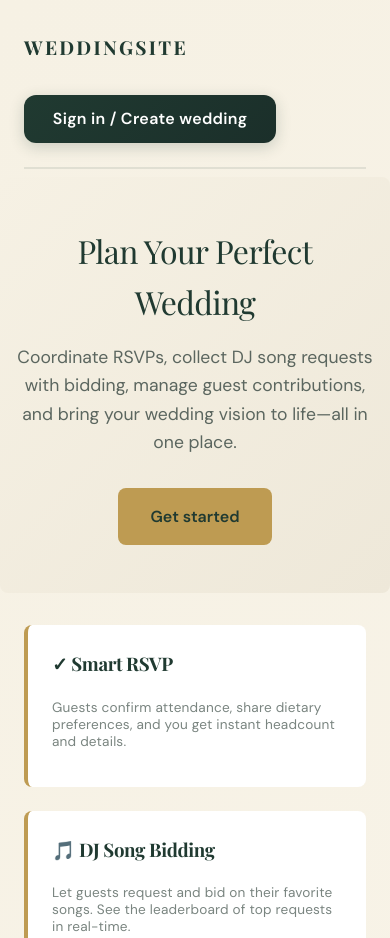
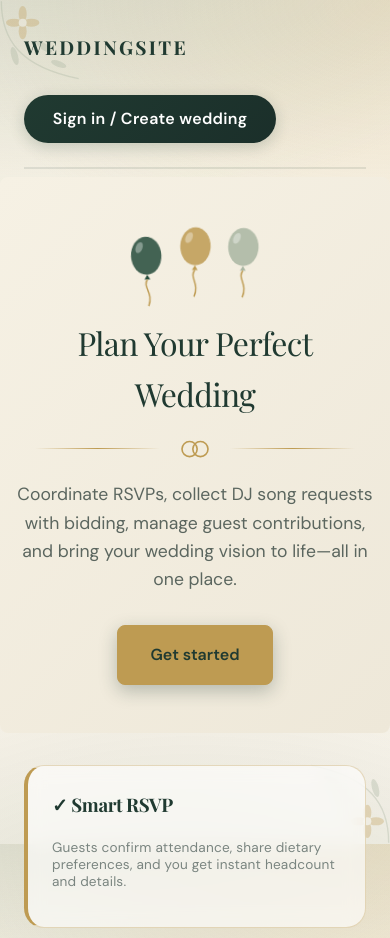
Before and after one commit to colyske/WeddingSite, a website: page index.html in a window 390 px wide. Shown: the top 938 px of the page. Drawn offline with nearby package versions, Linux system fonts and the light colour scheme; no server answers; a web font is replaced by a local one.

Commit message:
Design overhaul: glass theme and wedding ornaments
Co-authored-by: Copilot App <223556219+Copilot@users.noreply.github.com>

```diff
--- a/index.html
+++ b/index.html
@@ -6,7 +6,7 @@
   <meta name="theme-color" content="#203a31">
   <meta name="description" content="WeddingSite: Plan your wedding with coordinated RSVPs, DJ song bidding, guest contributions, and more.">
   <title>WeddingSite — Wedding Planning Simplified</title>
-  <link rel="stylesheet" href="app-shell.css">
+  <link rel="stylesheet" href="app-shell.css"><link rel="stylesheet" href="theme.css"><script src="ornaments.js" defer></script>
   <style>
     .hero { background: linear-gradient(135deg, #f6f1e4 0%, #eee8d9 100%); }
     .feature-grid { display: grid; grid-template-columns: repeat(auto-fit, minmax(240px, 1fr)); gap: 1.5rem; margin: 2rem 0; }
@@ -45,6 +45,7 @@
 
     <!-- Hero -->
     <div class="hero" style="text-align: center; padding: 3rem 1rem; margin: -1.5rem -1.5rem 2rem; border-radius: 8px;">
+      <div data-balloons></div>
       <h1 style="margin-top: 0;">Plan Your Perfect Wedding</h1>
       <p style="font-size: 1.1rem; color: #5b665f; max-width: 600px; margin: 1rem auto;">
         Coordinate RSVPs, collect DJ song requests with bidding, manage guest contributions, and bring your wedding vision to life—all in one place.
--- /dev/null
+++ b/ornaments.js
@@ -0,0 +1,68 @@
+/* Decorative wedding-mood graphics: inline SVG + CSS only, no network, no images. */
+(function () {
+  "use strict";
+  var NS = "http://www.w3.org/2000/svg";
+  var G = "var(--gold,#be9b52)";
+  var shapes = {
+    rings: '<svg viewBox="0 0 80 48" aria-hidden="true"><circle cx="30" cy="26" r="16" fill="none" stroke="' + G + '" stroke-width="3.5"/><circle cx="50" cy="26" r="16" fill="none" stroke="var(--sage,#a9b5a2)" stroke-width="3.5"/><path d="M30 10a16 16 0 0 1 8 2.2" fill="none" stroke="' + G + '" stroke-width="3.5"/><path d="M40 6l3 4-3 4-3-4z" fill="' + G + '"/></svg>',
+    bell: '<svg viewBox="0 0 48 56" aria-hidden="true"><path d="M24 6c-9 0-14 7-14 17 0 8-3 12-6 16h40c-3-4-6-8-6-16C38 13 33 6 24 6z" fill="none" stroke="' + G + '" stroke-width="2.5" stroke-linejoin="round"/><circle cx="24" cy="46" r="4" fill="' + G + '"/><circle cx="24" cy="5" r="2.5" fill="' + G + '"/></svg>',
+    balloon: '<svg viewBox="0 0 40 80" aria-hidden="true"><ellipse cx="20" cy="24" rx="16" ry="20" fill="currentColor" opacity=".85"/><path d="M20 44l-3 5h6z" fill="currentColor"/><path d="M20 49c-6 8 6 14 0 28" fill="none" stroke="' + G + '" stroke-width="1.5"/><ellipse cx="13" cy="15" rx="3.5" ry="6" fill="#fff" opacity=".35" transform="rotate(25 13 15)"/></svg>',
+    flower: '<svg viewBox="0 0 120 120" aria-hidden="true"><path d="M2 2C2 60 30 100 118 118" fill="none" stroke="var(--sage,#a9b5a2)" stroke-width="2"/><g transform="translate(34 34)"><g fill="' + G + '" opacity=".9"><ellipse cx="0" cy="-13" rx="6" ry="12"/><ellipse cx="0" cy="13" rx="6" ry="12"/><ellipse cx="-13" cy="0" rx="12" ry="6"/><ellipse cx="13" cy="0" rx="12" ry="6"/></g><circle r="6" fill="var(--ivory,#f6f1e4)"/></g><g fill="var(--sage,#a9b5a2)"><ellipse cx="66" cy="70" rx="14" ry="5" transform="rotate(35 66 70)"/><ellipse cx="22" cy="84" rx="14" ry="5" transform="rotate(75 22 84)"/><ellipse cx="88" cy="96" rx="12" ry="4.5" transform="rotate(20 88 96)"/></g></svg>',
+    petal: '<svg viewBox="0 0 20 28" aria-hidden="true"><path d="M10 1C20 9 20 22 10 27 0 22 0 9 10 1z" fill="currentColor"/></svg>'
+  };
+
+  function svg(name, cls) {
+    var s = document.createElement("span");
+    s.className = "orn " + (cls || "");
+    s.setAttribute("aria-hidden", "true");
+    s.innerHTML = shapes[name];
+    return s;
+  }
+
+  function divider() {
+    var d = document.createElement("div");
+    d.className = "orn-divider";
+    d.setAttribute("aria-hidden", "true");
+    d.innerHTML = '<i></i><svg viewBox="0 0 80 48" width="44" height="26"><circle cx="30" cy="26" r="14" fill="none" stroke="' + G + '" stroke-width="3"/><circle cx="50" cy="26" r="14" fill="none" stroke="' + G + '" stroke-width="3"/></svg><i></i>';
+    return d;
+  }
+
+  function init() {
+    if (document.querySelector(".orn-layer")) return;
+    var layer = document.createElement("div");
+    layer.className = "orn-layer";
+    layer.setAttribute("aria-hidden", "true");
+    ["tl", "br"].forEach(function (p) { layer.appendChild(svg("flower", "orn-corner orn-" + p)); });
+    var colors = ["var(--gold,#be9b52)", "var(--sage,#a9b5a2)", "#e9d9b0", "var(--gold,#be9b52)", "var(--sage,#a9b5a2)", "#e9d9b0", "var(--gold,#be9b52)"];
+    colors.forEach(function (c, i) {
+      var p = svg("petal", "orn-petal");
+      p.style.cssText = "left:" + (6 + i * 14) + "%;color:" + c + ";animation-duration:" + (14 + (i % 4) * 4) + "s;animation-delay:-" + (i * 3) + "s;";
+      layer.appendChild(p);
+    });
+    document.body.insertBefore(layer, document.body.firstChild);
+
+    var bal = document.querySelector("[data-balloons]");
+    if (bal) {
+      ["#244b3a", "#be9b52", "#a9b5a2"].forEach(function (c, i) {
+        var b = svg("balloon", "orn-balloon");
+        b.style.color = c;
+        b.style.animationDelay = "-" + i * 1.7 + "s";
+        bal.appendChild(b);
+      });
+    }
+    document.querySelectorAll("[data-orn]").forEach(function (el) {
+      var k = el.getAttribute("data-orn");
+      if (k === "divider") el.appendChild(divider());
+      else if (shapes[k]) el.appendChild(svg(k, "orn-inline"));
+    });
+    document.querySelectorAll("main h1, .wrap > h1, .card > h1, .hero h1").forEach(function (h) {
+      if (h.nextElementSibling && h.nextElementSibling.classList.contains("orn-divider")) return;
+      if (h.closest("[data-no-divider]")) return;
+      h.insertAdjacentElement("afterend", divider());
+    });
+  }
+
+  window.WSOrn = { svg: svg, divider: divider };
+  if (document.readyState === "loading") document.addEventListener("DOMContentLoaded", init);
+  else init();
+})();
--- /dev/null
+++ b/theme.css
@@ -0,0 +1,84 @@
+/* WeddingSite shared theme: glassmorphism, elegant type, gold / forest-green polish + wedding ornaments. */
+:root { --glass: rgba(255,255,255,.62); --glass-line: rgba(190,155,82,.35); --shadow-lg: 0 18px 50px rgba(32,58,49,.16); }
+
+body {
+  background:
+    radial-gradient(900px 500px at 10% -10%, rgba(169,181,162,.45), transparent 60%),
+    radial-gradient(800px 500px at 100% 0%, rgba(190,155,82,.22), transparent 55%),
+    radial-gradient(900px 600px at 50% 120%, rgba(32,58,49,.16), transparent 60%),
+    linear-gradient(135deg, var(--ivory,#f6f1e4), #faf6ec);
+  background-attachment: fixed;
+  position: relative;
+}
+body > *:not(.orn-layer) { position: relative; z-index: 1; }
+
+h1, h2 { font-family: var(--serif); }
+h1 { background: linear-gradient(120deg, var(--green,#203a31), #3b6a55 55%, var(--gold,#be9b52)); -webkit-background-clip: text; background-clip: text; color: transparent; }
+.hero h1, [data-no-divider] h1 { background: none; color: var(--green,#203a31); }
+h2::before { content: "\2766"; color: var(--gold,#be9b52); margin-right: .45em; font-size: .8em; }
+
+/* glass surfaces */
+.card, section.card, .panel, header, nav, .sticky-nav {
+  background: var(--glass);
+  -webkit-backdrop-filter: blur(14px) saturate(1.3);
+  backdrop-filter: blur(14px) saturate(1.3);
+  border: 1px solid var(--glass-line);
+  box-shadow: var(--shadow-lg), inset 0 1px 0 rgba(255,255,255,.8);
+}
+nav, .sticky-nav, header.top { position: sticky; top: 0; z-index: 40; }
+.card { border-radius: 24px; position: relative; overflow: hidden; }
+.card::after {
+  content: ""; position: absolute; inset: 6px; border: 1px solid rgba(190,155,82,.28);
+  border-radius: 19px; pointer-events: none;
+}
+
+/* buttons */
+button, .btn, a.button, .cta-btn {
+  border-radius: 999px;
+  transition: transform .2s, box-shadow .2s, background .2s;
+}
+button:not(.secondary):not([disabled]), .btn.primary, .cta-btn {
+  background: linear-gradient(135deg, var(--green,#203a31), #2f5a47);
+  color: #fff; border: 1px solid var(--gold,#be9b52);
+  box-shadow: 0 6px 18px rgba(32,58,49,.28);
+}
+button:not(.secondary):not([disabled]):hover, .cta-btn:hover { transform: translateY(-2px); box-shadow: 0 10px 26px rgba(32,58,49,.34); }
+button:focus-visible, a:focus-visible, input:focus-visible, select:focus-visible, textarea:focus-visible {
+  outline: 3px solid rgba(190,155,82,.65); outline-offset: 2px;
+}
+input, select, textarea { border-radius: 12px; background: rgba(255,255,255,.85); border-color: rgba(190,155,82,.4); }
+.cta-section { background: linear-gradient(135deg, #203a31, #2f5a47) !important; border: 1px solid var(--gold,#be9b52); border-radius: 24px !important; position: relative; overflow: hidden; }
+.feature-card, .wedding-card { border-radius: 20px !important; background: var(--glass) !important; backdrop-filter: blur(10px); border: 1px solid var(--glass-line); }
+
+/* ornaments */
+.orn-layer { position: fixed; inset: 0; z-index: 0; pointer-events: none; overflow: hidden; }
+.orn svg { width: 100%; height: 100%; display: block; }
+.orn-corner { position: absolute; width: clamp(80px, 14vw, 170px); height: clamp(80px, 14vw, 170px); opacity: .55; }
+.orn-tl { top: 0; left: 0; }
+.orn-br { bottom: 0; right: 0; transform: rotate(180deg); }
+.orn-petal { position: absolute; top: -40px; width: 14px; height: 20px; opacity: .55; animation: petal-fall linear infinite; will-change: transform; }
+@keyframes petal-fall {
+  0% { transform: translate3d(0,-5vh,0) rotate(0); }
+  50% { transform: translate3d(40px,55vh,0) rotate(180deg); }
+  100% { transform: translate3d(-20px,110vh,0) rotate(360deg); }
+}
+.orn-inline { display: inline-block; width: 64px; height: 38px; vertical-align: middle; }
+.orn-balloon { display: inline-block; width: 38px; height: 76px; animation: balloon-bob 5s ease-in-out infinite; }
+@keyframes balloon-bob { 0%,100% { transform: translateY(0) rotate(-3deg); } 50% { transform: translateY(-12px) rotate(3deg); } }
+[data-balloons] { display: flex; gap: .6rem; justify-content: center; align-items: flex-end; margin: .5rem 0; }
+.orn-divider { display: flex; align-items: center; justify-content: center; gap: .8rem; margin: .2rem auto 1.2rem; max-width: 320px; }
+.orn-divider i { flex: 1; height: 1px; background: linear-gradient(90deg, transparent, var(--gold,#be9b52), transparent); }
+.orn-divider svg { flex: none; }
+.ribbon { display: inline-block; position: relative; padding: .35rem 1.6rem; background: var(--gold,#be9b52); color: #fff; font-weight: 700; letter-spacing: .08em; text-transform: uppercase; font-size: .75rem; clip-path: polygon(0 0,100% 0,calc(100% - 12px) 50%,100% 100%,0 100%,12px 50%); }
+
+@media (max-width: 640px) {
+  .orn-petal:nth-child(n+6) { display: none; }
+  .orn-corner { opacity: .35; }
+  .card { border-radius: 18px; }
+}
+@media (prefers-reduced-motion: reduce) {
+  .orn-petal, .orn-balloon { animation: none !important; }
+  .orn-petal { display: none; }
+  * { scroll-behavior: auto !important; transition-duration: .01ms !important; }
+}
+@media print { .orn-layer { display: none; } }
```
Also changed, not shown: account.html (+1 -1 lines), admin.html (+1 -1 lines), dashboard.html (+1 -1 lines), ecard.html (+1 -1 lines), guest.html (+7 -1 lines), signin.html (+1 -1 lines), verify.html (+1 -1 lines), wedding.html (+1 -1 lines).
